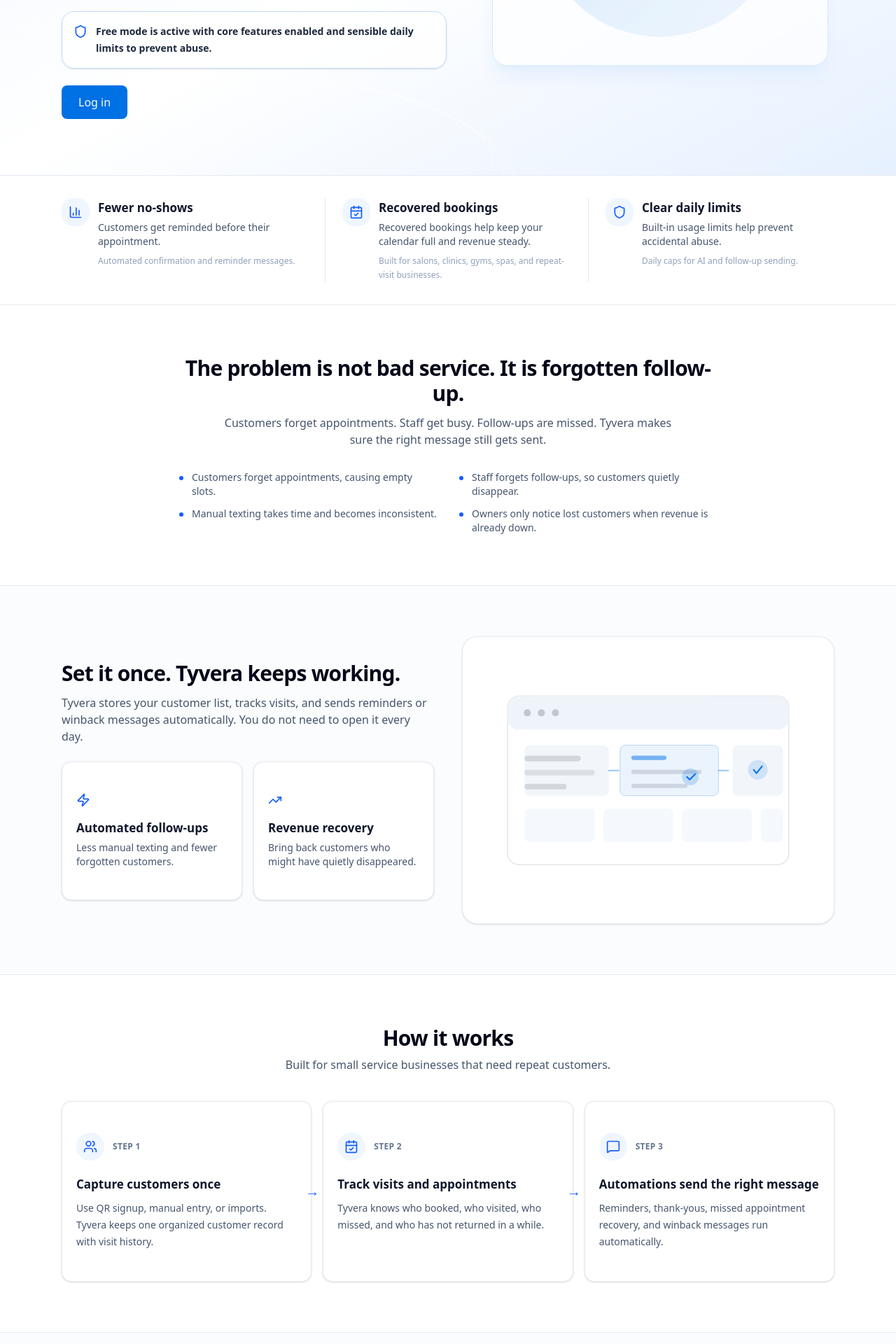
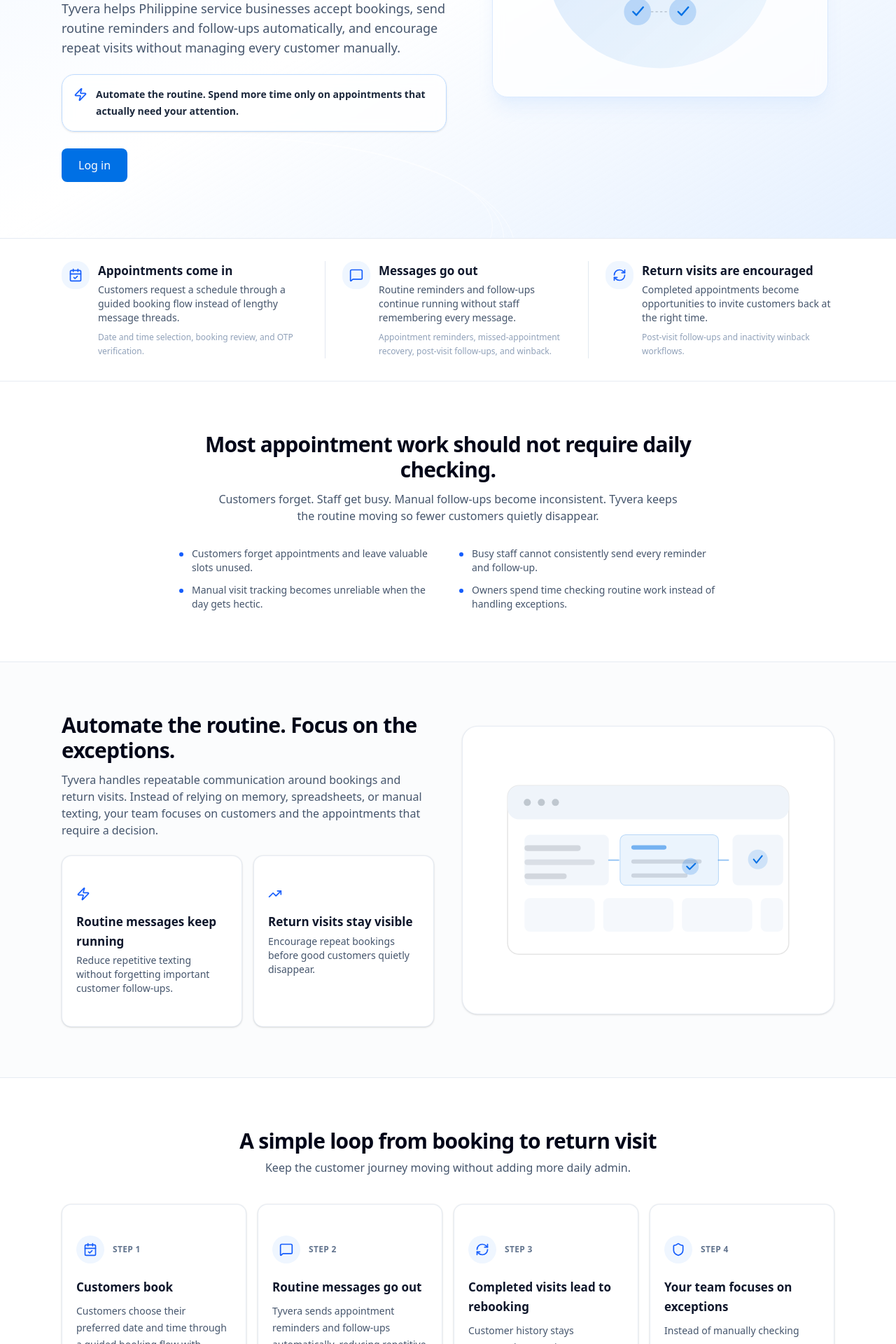
Before and after one commit to OwlRepo/suki, a Next.js app in the folder apps/web/: page / in a window 1280 px wide. Shown: the part 500-2420 px from the top of the page at 70% size. Built offline with nearby package versions, Linux system fonts and the light colour scheme; no server answers.

Commit message:
Update page.tsx

```diff
--- a/apps/web/src/app/page.tsx
+++ b/apps/web/src/app/page.tsx
@@ -1,6 +1,5 @@
 import Link from "next/link";
 import {
-  BarChart3,
   CalendarCheck,
   Check,
   Dumbbell,
@@ -59,61 +58,72 @@ function TyveraMark({ className = "h-8 w-8" }: TyveraMarkProps) {
 }
 
 const TRUST_CHIPS = [
-  "All core features available",
-  "No payment setup required",
+  "Free during early access",
   "Built for repeat-visit businesses",
-  "Fast setup for small teams",
+  "Guided booking with OTP verification",
+  "Automated customer follow-ups",
 ] as const;
 
 const OUTCOME_STATS = [
   {
-    icon: BarChart3,
-    label: "Fewer no-shows",
-    value: "Customers get reminded before their appointment.",
-    source: "Automated confirmation and reminder messages.",
+    icon: CalendarCheck,
+    label: "Appointments come in",
+    value:
+      "Customers request a schedule through a guided booking flow instead of lengthy message threads.",
+    source: "Date and time selection, booking review, and OTP verification.",
   },
   {
-    icon: CalendarCheck,
-    label: "Recovered bookings",
-    value: "Recovered bookings help keep your calendar full and revenue steady.",
-    source: "Built for salons, clinics, gyms, spas, and repeat-visit businesses.",
+    icon: MessageSquare,
+    label: "Messages go out",
+    value:
+      "Routine reminders and follow-ups continue running without staff remembering every message.",
+    source:
+      "Appointment reminders, missed-appointment recovery, post-visit follow-ups, and winback.",
   },
   {
-    icon: Shield,
-    label: "Clear daily limits",
-    value: "Built-in usage limits help prevent accidental abuse.",
-    source: "Daily caps for AI and follow-up sending.",
+    icon: RefreshCw,
+    label: "Return visits are encouraged",
+    value:
+      "Completed appointments become opportunities to invite customers back at the right time.",
+    source: "Post-visit follow-ups and inactivity winback workflows.",
   },
 ] as const;
 
 const PROBLEM_POINTS = [
-  "Customers forget appointments, causing empty slots.",
-  "Staff forgets follow-ups, so customers quietly disappear.",
-  "Manual texting takes time and becomes inconsistent.",
-  "Owners only notice lost customers when revenue is already down.",
+  "Customers forget appointments and leave valuable slots unused.",
+  "Busy staff cannot consistently send every reminder and follow-up.",
+  "Manual visit tracking becomes unreliable when the day gets hectic.",
+  "Owners spend time checking routine work instead of handling exceptions.",
 ] as const;
 
 const HOW_IT_WORKS = [
   {
     step: "1",
-    icon: Users,
-    title: "Capture customers once",
+    icon: CalendarCheck,
+    title: "Customers book",
     description:
-      "Use QR signup, manual entry, or imports. Tyvera keeps one organized customer record with visit history.",
+      "Customers choose their preferred date and time through a guided booking flow with review and OTP verification.",
   },
   {
     step: "2",
-    icon: CalendarCheck,
-    title: "Track visits and appointments",
+    icon: MessageSquare,
+    title: "Routine messages go out",
     description:
-      "Tyvera knows who booked, who visited, who missed, and who has not returned in a while.",
+      "Tyvera sends appointment reminders and follow-ups automatically, reducing repetitive manual texting.",
   },
   {
     step: "3",
-    icon: MessageSquare,
-    title: "Automations send the right message",
+    icon: RefreshCw,
+    title: "Completed visits lead to rebooking",
     description:
-      "Reminders, thank-yous, missed appointment recovery, and winback messages run automatically.",
+      "Customer history stays connected to appointments, so post-visit and inactivity follow-ups can encourage the next visit.",
+  },
+  {
+    step: "4",
+    icon: Shield,
+    title: "Your team focuses on exceptions",
+    description:
+      "Instead of manually checking every customer, your team spends more time on appointments that need an actual decision.",
   },
 ] as const;
 
@@ -121,39 +131,41 @@ const KEY_AUTOMATIONS = [
   {
     icon: CalendarCheck,
     name: "Appointment reminders",
-    benefit: "Confirmation and 24-hour reminders reduce forgotten bookings.",
+    benefit:
+      "Send confirmation and reminder messages before the scheduled visit.",
   },
   {
     icon: RefreshCw,
-    name: "Missed appointment recovery",
-    benefit: "Send a rebook message after a missed appointment.",
+    name: "Missed-appointment recovery",
+    benefit:
+      "Invite customers to rebook after a missed appointment instead of quietly losing them.",
   },
   {
     icon: Heart,
-    name: "Post-visit follow-ups",
+    name: "Post-visit rebooking",
     benefit:
-      "Thank customers and invite them to book again while the visit is fresh.",
+      "Thank customers after a completed visit and encourage them to book again.",
   },
   {
     icon: Users,
     name: "Inactivity winback",
     benefit:
-      "Automatically message customers who have not returned after 60+ days.",
+      "Reach customers who have not returned after a configured period of inactivity.",
   },
 ] as const;
 
 const BEFORE_AFTER = {
   before: [
-    "Manual texts",
-    "Spreadsheets and notebooks",
-    "Forgotten follow-ups",
-    "No clear customer return tracking",
+    "Manual reminders sent one customer at a time",
+    "Appointment details spread across message threads",
+    "Visit history tracked through memory or notebooks",
+    "Repeat customers forgotten when staff gets busy",
   ],
   after: [
-    "Automated reminders",
-    "Organized customer records",
-    "Winback messages run automatically",
-    "Clear visibility into repeat customers",
+    "Guided booking in one organized flow",
+    "Routine reminders and follow-ups run automatically",
+    "Customer history stays connected to appointments",
+    "More time spent on customers who actually need attention",
   ],
 } as const;
 
@@ -169,15 +181,23 @@ const BUSINESS_TYPES = [
 const FAQ = [
   {
     q: "Is Tyvera free to use?",
-    a: "Yes. Tyvera is currently in free mode with all core features enabled.",
+    a: "Yes. Tyvera is currently free to use during early validation, with core features enabled and sensible daily usage limits.",
   },
   {
-    q: "How do usage limits work?",
-    a: "Tyvera enforces daily limits for AI and follow-up sending to prevent abuse and keep usage healthy.",
+    q: "Do I need to open Tyvera every day?",
+    a: "Tyvera is designed to reduce daily admin. Routine reminders and follow-ups run automatically. Your team still reviews appointments that need a decision and updates appointment statuses when necessary.",
+  },
+  {
+    q: "How does Tyvera help bring customers back?",
+    a: "Tyvera sends post-visit follow-ups, missed-appointment recovery messages, and inactivity winback messages so customers receive a timely reason to book again.",
+  },
+  {
+    q: "How are repeat visits tracked?",
+    a: "Customer history stays connected to appointments. Completed appointments can be used for post-visit follow-ups, repeat-customer insights, and inactivity winback workflows.",
   },
   {
     q: "Is Tyvera only for the Philippines?",
-    a: "Tyvera is designed first for Philippine service businesses, especially salons, clinics, gyms, spas, and appointment-based businesses.",
+    a: "Tyvera is designed first for Philippine service businesses, especially salons, clinics, gyms, spas, and other businesses where customers book ahead or return regularly.",
   },
 ] as const;
 
@@ -221,20 +241,22 @@ export default function Home() {
               </div>
 
               <h1 className="mt-6 max-w-2xl text-4xl font-bold leading-[1.02] tracking-tight text-slate-950 sm:text-5xl lg:text-6xl">
-                Recover lost customers automatically.
+                Appointments come in. Tyvera keeps customers coming back.
               </h1>
 
               <p className="mt-5 max-w-xl text-base leading-7 text-slate-600 sm:text-lg">
-                Tyvera helps Philippine service businesses reduce no-shows,
-                send follow-ups, and bring customers back automatically.
+                Tyvera helps Philippine service businesses accept bookings,
+                send routine reminders and follow-ups automatically, and
+                encourage repeat visits without managing every customer
+                manually.
               </p>
 
               <div className="mt-6 max-w-xl rounded-2xl border border-blue-200 bg-white/75 p-4 shadow-sm backdrop-blur">
                 <div className="flex gap-3">
-                  <Shield className="mt-0.5 size-5 shrink-0 text-blue-600" />
+                  <Zap className="mt-0.5 size-5 shrink-0 text-blue-600" />
                   <p className="text-sm font-semibold leading-6 text-slate-800">
-                    Free mode is active with core features enabled and sensible
-                    daily limits to prevent abuse.
+                    Automate the routine. Spend more time only on appointments
+                    that actually need your attention.
                   </p>
                 </div>
               </div>
@@ -270,7 +292,9 @@ export default function Home() {
                 <div className="min-w-0">
                   <p className="font-semibold text-slate-900">{label}</p>
                   <p className="mt-1 text-sm leading-5 text-slate-600">{value}</p>
-                  <p className="mt-2 text-xs leading-5 text-slate-400">{source}</p>
+                  <p className="mt-2 text-xs leading-5 text-slate-400">
+                    {source}
+                  </p>
                 </div>
               </div>
             ))}
@@ -280,11 +304,13 @@ export default function Home() {
         <section className="mx-auto w-full max-w-6xl px-4 py-14 sm:px-6 sm:py-18">
           <div className="mx-auto max-w-3xl text-center">
             <h2 className="text-2xl font-bold tracking-tight text-slate-950 sm:text-3xl">
-              The problem is not bad service. It is forgotten follow-up.
+              Most appointment work should not require daily checking.
             </h2>
+
             <p className="mx-auto mt-3 max-w-2xl text-sm leading-6 text-slate-600 sm:text-base">
-              Customers forget appointments. Staff get busy. Follow-ups are
-              missed. Tyvera makes sure the right message still gets sent.
+              Customers forget. Staff get busy. Manual follow-ups become
+              inconsistent. Tyvera keeps the routine moving so fewer customers
+              quietly disappear.
             </p>
           </div>
 
@@ -305,24 +331,28 @@ export default function Home() {
           <div className="mx-auto grid w-full max-w-6xl gap-10 px-4 py-14 sm:px-6 sm:py-18 lg:grid-cols-[minmax(0,1fr)_minmax(320px,1fr)] lg:items-center">
             <div className="min-w-0">
               <h2 className="text-2xl font-bold tracking-tight text-slate-950 sm:text-3xl">
-                Set it once. Tyvera keeps working.
+                Automate the routine. Focus on the exceptions.
               </h2>
 
               <p className="mt-3 max-w-xl text-sm leading-6 text-slate-600 sm:text-base">
-                Tyvera stores your customer list, tracks visits, and sends
-                reminders or winback messages automatically. You do not need to
-                open it every day.
+                Tyvera handles repeatable communication around bookings and
+                return visits. Instead of relying on memory, spreadsheets, or
+                manual texting, your team focuses on customers and the
+                appointments that require a decision.
               </p>
 
               <div className="mt-6 grid gap-4 sm:grid-cols-2">
                 <Card className="h-full border-slate-200/80 bg-white shadow-sm">
                   <CardContent className="p-5">
                     <Zap className="size-5 text-blue-600" />
+
                     <p className="mt-4 font-semibold text-slate-900">
-                      Automated follow-ups
+                      Routine messages keep running
                     </p>
+
                     <p className="mt-1 text-sm leading-5 text-slate-600">
-                      Less manual texting and fewer forgotten customers.
+                      Reduce repetitive texting without forgetting important
+                      customer follow-ups.
                     </p>
                   </CardContent>
                 </Card>
@@ -330,11 +360,14 @@ export default function Home() {
                 <Card className="h-full border-slate-200/80 bg-white shadow-sm">
                   <CardContent className="p-5">
                     <TrendingUp className="size-5 text-blue-600" />
+
                     <p className="mt-4 font-semibold text-slate-900">
-                      Revenue recovery
+                      Return visits stay visible
                     </p>
+
                     <p className="mt-1 text-sm leading-5 text-slate-600">
-                      Bring back customers who might have quietly disappeared.
+                      Encourage repeat bookings before good customers quietly
+                      disappear.
                     </p>
                   </CardContent>
                 </Card>
@@ -352,43 +385,37 @@ export default function Home() {
         <section className="mx-auto w-full max-w-6xl px-4 py-14 sm:px-6 sm:py-18">
           <div className="text-center">
             <h2 className="text-2xl font-bold tracking-tight text-slate-950 sm:text-3xl">
-              How it works
+              A simple loop from booking to return visit
             </h2>
+
             <p className="mt-2 text-sm text-slate-600 sm:text-base">
-              Built for small service businesses that need repeat customers.
+              Keep the customer journey moving without adding more daily admin.
             </p>
           </div>
 
-          <div className="mt-10 grid gap-4 md:grid-cols-3">
-            {HOW_IT_WORKS.map(({ step, icon: Icon, title, description }, index) => (
+          <div className="mt-10 grid gap-4 md:grid-cols-2 lg:grid-cols-4">
+            {HOW_IT_WORKS.map(({ step, icon: Icon, title, description }) => (
               <Card
                 key={step}
-                className="relative h-full border-slate-200/80 bg-white shadow-sm"
+                className="h-full border-slate-200/80 bg-white shadow-sm"
               >
                 <CardContent className="p-5">
                   <div className="flex items-center gap-3">
                     <span className="flex size-10 shrink-0 items-center justify-center rounded-full bg-blue-50 text-blue-600">
                       <Icon className="size-5" />
                     </span>
+
                     <span className="text-xs font-semibold uppercase tracking-wide text-slate-500">
                       Step {step}
                     </span>
                   </div>
 
                   <h3 className="mt-5 font-semibold text-slate-900">{title}</h3>
+
                   <p className="mt-2 text-sm leading-6 text-slate-600">
                     {description}
                   </p>
                 </CardContent>
-
-                {index < HOW_IT_WORKS.length - 1 ? (
-                  <span
-                    aria-hidden="true"
-                    className="absolute -right-3 top-1/2 z-10 hidden -translate-y-1/2 text-xl text-blue-600 md:block"
-                  >
-                    →
-                  </span>
-                ) : null}
               </Card>
             ))}
           </div>
@@ -398,10 +425,12 @@ export default function Home() {
           <div className="mx-auto w-full max-w-6xl px-4 py-14 sm:px-6 sm:py-18">
             <div className="text-center">
               <h2 className="text-2xl font-bold tracking-tight text-slate-950 sm:text-3xl">
-                Automations that recover customers
+                Messages that keep the customer journey moving
               </h2>
+
               <p className="mt-2 text-sm text-slate-600 sm:text-base">
-                Tyvera runs the messages that business owners and staff usually forget.
+                Tyvera sends the follow-ups that busy owners and staff often
+                forget.
               </p>
             </div>
 
@@ -418,7 +447,9 @@ export default function Home() {
 
                     <div className="min-w-0">
                       <p className="font-semibold text-slate-900">{name}</p>
-                      <p className="mt-1 text-sm leading-5 text-slate-600">{benefit}</p>
+                      <p className="mt-1 text-sm leading-5 text-slate-600">
+                        {benefit}
+                      </p>
                     </div>
                   </CardContent>
                 </Card>
@@ -429,7 +460,7 @@ export default function Home() {
 
         <section className="mx-auto w-full max-w-6xl px-4 py-14 sm:px-6 sm:py-18">
           <h2 className="text-center text-2xl font-bold tracking-tight text-slate-950 sm:text-3xl">
-            Before and after
+            Less manual admin. More attention where it matters.
           </h2>
 
           <div className="mx-auto mt-10 grid max-w-4xl gap-4 sm:grid-cols-2">
@@ -476,8 +507,9 @@ export default function Home() {
             <h2 className="text-2xl font-bold tracking-tight text-slate-950 sm:text-3xl">
               Built first for Philippine service businesses
             </h2>
+
             <p className="mt-2 text-sm text-slate-600 sm:text-base">
-              Tyvera works best when customers book ahead or come back regularly.
+              Tyvera works best when customers book ahead or return regularly.
             </p>
 
             <div className="mx-auto mt-8 flex max-w-4xl flex-wrap justify-center gap-3">
@@ -500,14 +532,15 @@ export default function Home() {
             <div className="min-w-0">
               <div className="flex items-center gap-3">
                 <Shield className="size-6 shrink-0 text-blue-600" />
+
                 <h2 className="text-2xl font-bold tracking-tight text-slate-950 sm:text-3xl">
-                  Your data stays yours
+                  Your customer data stays yours
                 </h2>
               </div>
 
               <p className="mt-3 text-sm leading-6 text-slate-600 sm:text-base">
-                Tyvera helps you organize your customer list and automate follow-ups.
-                You can view and export your data anytime.
+                Tyvera helps you organize customer history and automate
+                follow-ups. You can view and export your data anytime.
               </p>
             </div>
 
@@ -517,6 +550,7 @@ export default function Home() {
                   <AccordionTrigger className="text-left text-sm font-semibold text-slate-900">
                     {q}
                   </AccordionTrigger>
+
                   <AccordionContent className="text-sm leading-6 text-slate-600">
                     {a}
                   </AccordionContent>
@@ -530,13 +564,13 @@ export default function Home() {
           <div className="mx-auto grid w-full max-w-6xl gap-8 px-4 py-12 sm:px-6 sm:py-16 lg:grid-cols-[minmax(0,1.08fr)_minmax(300px,0.92fr)] lg:items-center">
             <div className="min-w-0">
               <h2 className="max-w-2xl text-2xl font-bold tracking-tight text-slate-950 sm:text-3xl">
-                Start free. Recover customers automatically. Pay more only when
-                your usage grows.
+                Let Tyvera handle the routine follow-up.
               </h2>
 
               <p className="mt-3 max-w-xl text-sm leading-6 text-slate-600 sm:text-base">
-                Tyvera is built for small service businesses that want fewer
-                no-shows, more repeat visits, and less manual texting.
+                Spend less time manually chasing appointments and more time
+                serving customers, handling exceptions, and growing repeat
+                visits.
               </p>
 
               <PrimaryPageAction className="mt-6 w-full sm:w-auto [&>div]:justify-start">
@@ -564,7 +598,8 @@ export default function Home() {
           </Link>
 
           <span>
-            Tyvera — Customer recovery automation for Philippine service businesses.
+            Tyvera — Appointment and customer recovery automation for Philippine
+            service businesses.
           </span>
 
           <span>© {new Date().getFullYear()} Tyvera</span>
```
